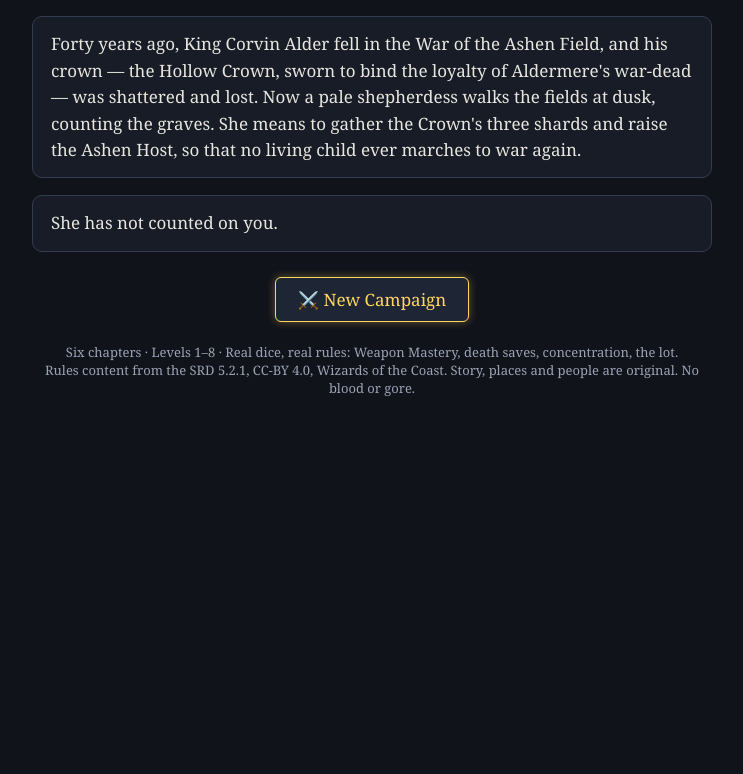
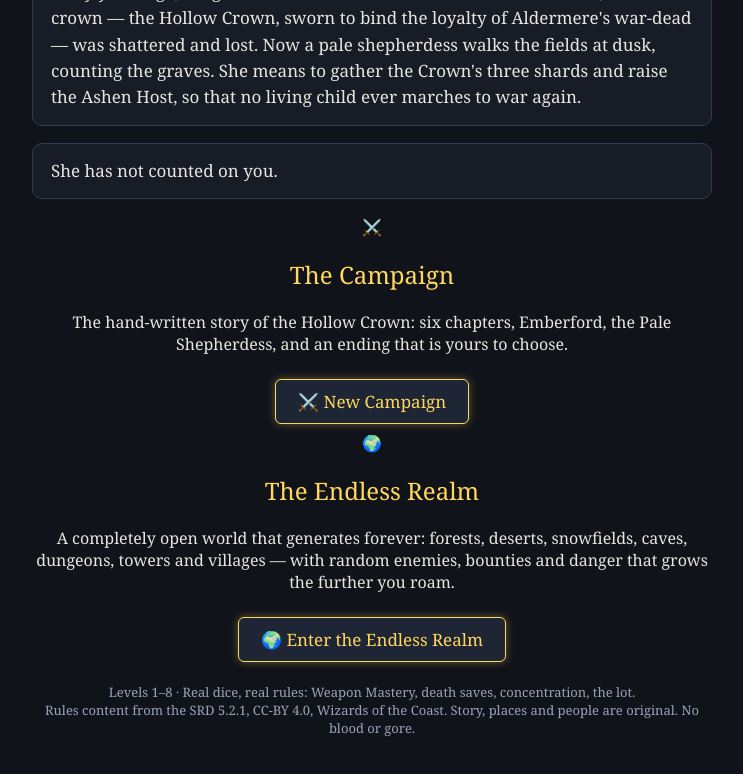
Before and after one commit to a-user-of-python/hollow-crown, a plain HTML site: page index.html in a window 1280 px wide. Shown: the part 314-1088 px from the top of the page, without its empty margins (268-1011 px from the left). Before the commit the page ends 800 px from the top, so only its background shows below. Drawn offline with Linux system fonts and the light colour scheme.

Commit message:
Endless Realm: infinite open-world mode + UI refresh

```diff
--- a/index.html
+++ b/index.html
@@ -20,9 +20,22 @@
     Now a pale shepherdess walks the fields at dusk, counting the graves. She means to gather the
     Crown's three shards and raise the Ashen Host, so that no living child ever marches to war again.</p>
     <p class="story">She has not counted on you.</p>
-    <button class="big-btn glow" onclick="startNewGame()">⚔️ New Campaign</button>
-    <button class="big-btn" id="continue-btn" style="display:none" onclick="continueGame()">Continue</button>
-    <p class="dim small">Six chapters · Levels 1–8 · Real dice, real rules: Weapon Mastery, death saves, concentration, the lot.<br>
+    <div class="mode-cards">
+      <div class="mode-card campaign-card">
+        <div class="mode-icon">⚔️</div>
+        <h2>The Campaign</h2>
+        <p>The hand-written story of the Hollow Crown: six chapters, Emberford, the Pale Shepherdess, and an ending that is yours to choose.</p>
+        <button class="big-btn glow" onclick="startNewGame('campaign')">⚔️ New Campaign</button>
+      </div>
+      <div class="mode-card world-card">
+        <div class="mode-icon">🌍</div>
+        <h2>The Endless Realm</h2>
+        <p>A completely open world that generates forever: forests, deserts, snowfields, caves, dungeons, towers and villages — with random enemies, bounties and danger that grows the further you roam.</p>
+        <button class="big-btn glow world" onclick="startNewGame('open')">🌍 Enter the Endless Realm</button>
+      </div>
+    </div>
+    <button class="big-btn" id="continue-btn" style="display:none" onclick="continueGame()">▶ Continue your adventure</button>
+    <p class="dim small">Levels 1–8 · Real dice, real rules: Weapon Mastery, death saves, concentration, the lot.<br>
     Rules content from the SRD 5.2.1, CC-BY 4.0, Wizards of the Coast. Story, places and people are original. No blood or gore.</p>
   </div>
 </div>
@@ -59,6 +72,7 @@
     </aside>
     <section id="center-panel">
       <div id="map-name">Emberford</div>
+      <div id="world-info" style="display:none"></div>
       <canvas id="map-canvas" width="960" height="600"></canvas>
       <div id="combat-bar" style="display:none"><div id="combat-actions"></div></div>
       <div id="dialogue-box" style="display:none">
```
